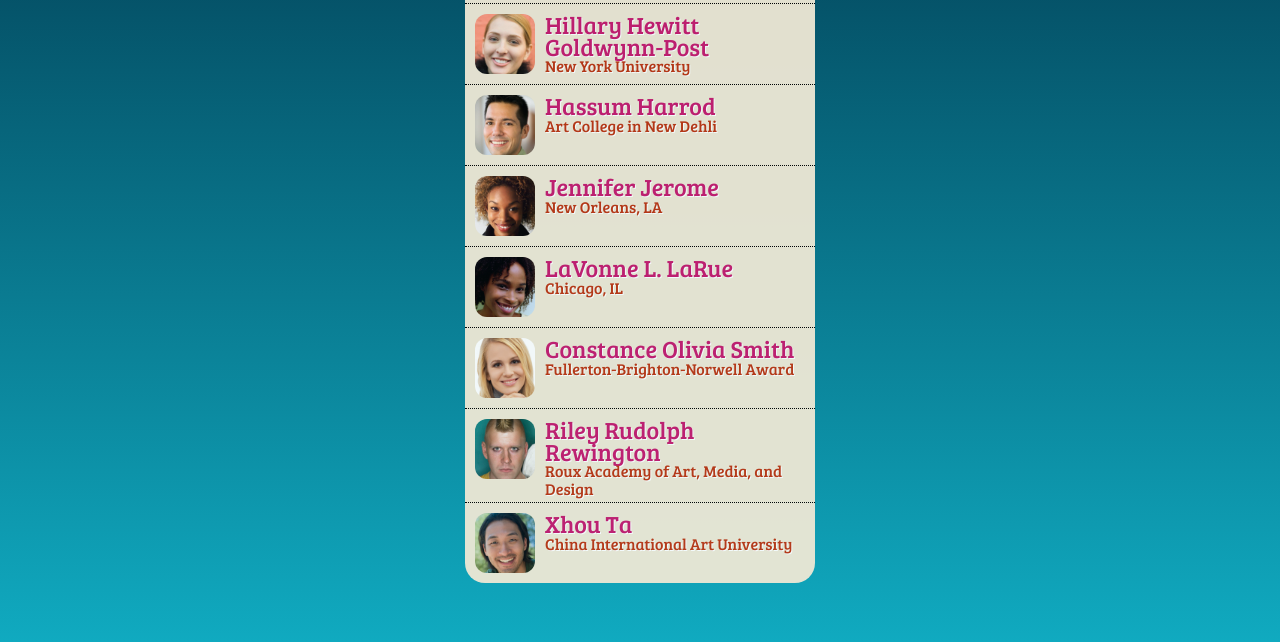
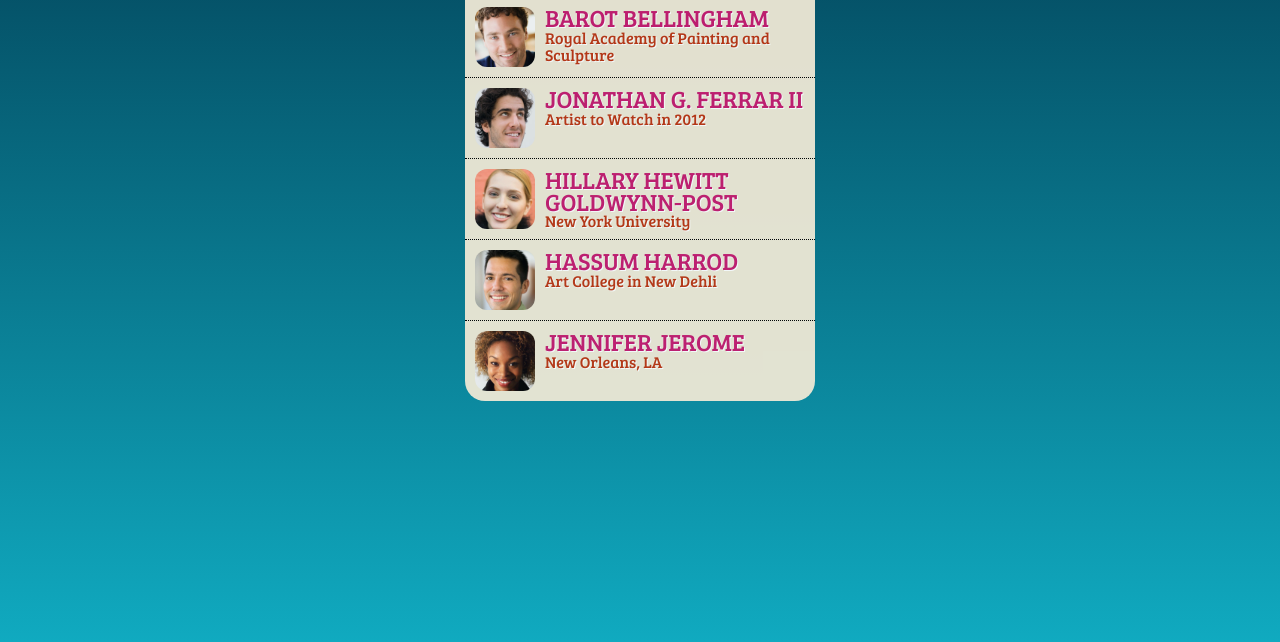
Before and after one commit to lloyd-h/angUlar, a plain HTML site: page index.html in a window 1280 px wide. Shown: the part 158-800 px from the top of the page. Drawn offline with Linux system fonts and the light colour scheme; a web font is replaced by a local one.

Commit message:
get data from server via http service. Filter data to limit to 5 items

```diff
--- a/index.html
+++ b/index.html
@@ -13,11 +13,17 @@
   <h2>Welcome {{name}}</h2> -->
 
   <div class="main" ng-controller = "MyController">
+
+    <div class="search">
+        <h1>Artist Directory</h1>
+        <label>Search: </label>
+        <input placeholder="Search for artists" autofocus>
+    </div>
   	<ul class="artistlist">
-        <li class="artist cf" ng-repeat="item in artists">
+        <li class="artist cf" ng-repeat="item in artists | limitTo : 5">
             <img ng-src="images/{{item.shortname}}_tn.jpg" alt="Photo of {{item.name}}"/>
             <div class="info">
-                <h2>{{item.name}}</h2>
+                <h2>{{item.name | uppercase}}</h2>
                 <h3>{{item.reknown}}</h3>
             </div>
         </li>
--- a/js/controllers.js
+++ b/js/controllers.js
@@ -2,62 +2,9 @@
 // for our application. This is called namespacing. This variable is unique to this application
 var myApp = angular.module('myApp', []);
 
-myApp.controller('MyController', function MyController($scope){
+myApp.controller('MyController', ['$scope', '$http', function($scope, $http){
 
-	$scope.artists = [
-        {
-            "name":"Barot Bellingham",
-            "shortname":"Barot_Bellingham",
-            "reknown":"Royal Academy of Painting and Sculpture",
-            "bio":"Barot has just finished his final year at The Royal Academy of Painting and Sculpture, where he excelled in glass etching paintings and portraiture. Hailed as one of the most diverse artists of his generation, Barot is equally as skilled with watercolors as he is with oils, and is just as well-balanced in different subject areas. Barot's collection entitled \"The Un-Collection\" will adorn the walls of Gilbert Hall, depicting his range of skills and sensibilities - all of them, uniquely Barot, yet undeniably different"
-        },
-        {
-            "name":"Jonathan G. Ferrar II",
-            "shortname":"Jonathan_Ferrar",
-            "reknown":"Artist to Watch in 2012",
-            "bio":"The Artist to Watch in 2012 by the London Review, Johnathan has already sold one of the highest priced-commissions paid to an art student, ever on record. The piece, entitled Gratitude Resort, a work in oil and mixed media, was sold for $750,000 and Jonathan donated all the proceeds to Art for Peace, an organization that provides college art scholarships for creative children in developing nations"
-        },
-        {
-            "name":"Hillary Hewitt Goldwynn-Post",
-            "shortname":"Hillary_Goldwynn",
-            "reknown":"New York University",
-            "bio":"Hillary is a sophomore art sculpture student at New York University, and has already won all the major international prizes for new sculptors, including the Divinity Circle, the International Sculptor's Medal, and the Academy of Paris Award. Hillary's CAC exhibit features 25 abstract watercolor paintings that contain only water images including waves, deep sea, and river."
-        },
-        {
-            "name":"Hassum Harrod",
-            "shortname":"Hassum_Harrod",
-            "reknown":"Art College in New Dehli",
-            "bio":"The Art College in New Dehli has sponsored Hassum on scholarship for his entire undergraduate career at the university, seeing great promise in his contemporary paintings of landscapes - that use equal parts muted and vibrant tones, and are almost a contradiction in art. Hassum will be speaking on \"The use and absence of color in modern art\" during Thursday's agenda."
-        },
-        {
-            "name":"Jennifer Jerome",
-            "shortname":"Jennifer_Jerome",
-            "reknown":"New Orleans, LA",
-            "bio":"A native of New Orleans, much of Jennifer's work has centered around abstract images that depict flooding and rebuilding, having grown up as a teenager in the post-flood years. Despite the sadness of devastation and lives lost, Jennifer's work also depicts the hope and togetherness of a community that has persevered. Jennifer's exhibit will be discussed during Tuesday's Water in Art theme."
-        },
-        {
-            "name":"LaVonne L. LaRue",
-            "shortname":"LaVonne_LaRue",
-            "reknown":"Chicago, IL",
-            "bio":"LaVonne's giant-sized paintings all around Chicago tell the story of love, nature, and conservation - themes that are central to her heart. LaVonne will share her love and skill of graffiti art on Monday's schedule, as she starts the painting of a 20-foot high wall in the Rousseau Room of Hotel Contempo in front of a standing-room only audience in Art in Unexpected Places."
-        },
-        {
-            "name":"Constance Olivia Smith",
-            "shortname":"Constance_Smith",
-            "reknown":"Fullerton-Brighton-Norwell Award",
-            "bio":"Constance received the Fullerton-Brighton-Norwell Award for Modern Art for her mixed-media image of a tree of life, with jewel-adorned branches depicting the arms of humanity, and precious gemstone-decorated leaves representing the spouting buds of togetherness. The daughter of a New York jeweler, Constance has been salvaging the discarded remnants of her father's jewelry-making since she was five years old, and won the New York State Fair grand prize at the age of 8 years old for a gem-adorned painting of the Manhattan Bridge."
-        },
-        {
-            "name":"Riley Rudolph Rewington",
-            "shortname":"Riley_Rewington",
-            "reknown":"Roux Academy of Art, Media, and Design",
-            "bio":"A first-year student at the Roux Academy of Art, Media, and Design, Riley is already changing the face of modern art at the university. Riley's exquisite abstract pieces have no intention of ever being understood, but instead beg the viewer to dream, create, pretend, and envision with their mind's eye. Riley will be speaking on the \"Art of Abstract\" during Thursday's schedule"
-        },
-        {
-            "name":"Xhou Ta",
-            "shortname":"Xhou_Ta",
-            "reknown":"China International Art University",
-            "bio":"A senior at the China International Art University, Xhou has become well-known for his miniature sculptures, often the size of a rice granule, that are displayed by rear projection of microscope images on canvas. Xhou will discuss the art and science behind his incredibly detailed works of art."
-        }
-    ]
-});
+	$http.get('js/data.json').success(function(data){
+        $scope.artists = data;
+    });
+}]);
```
